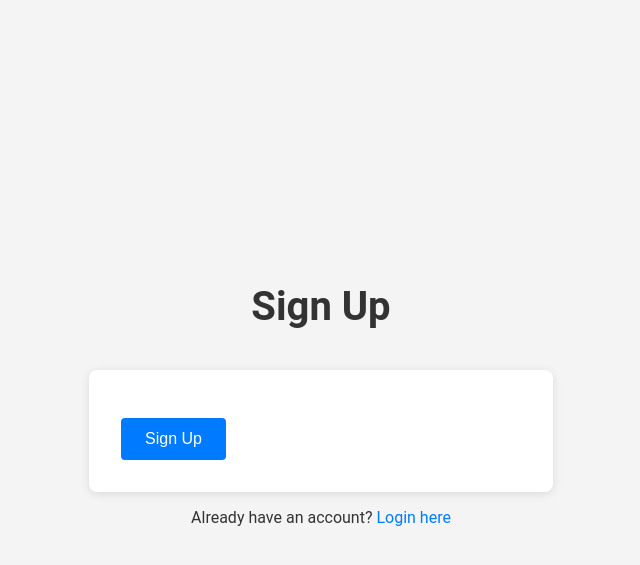
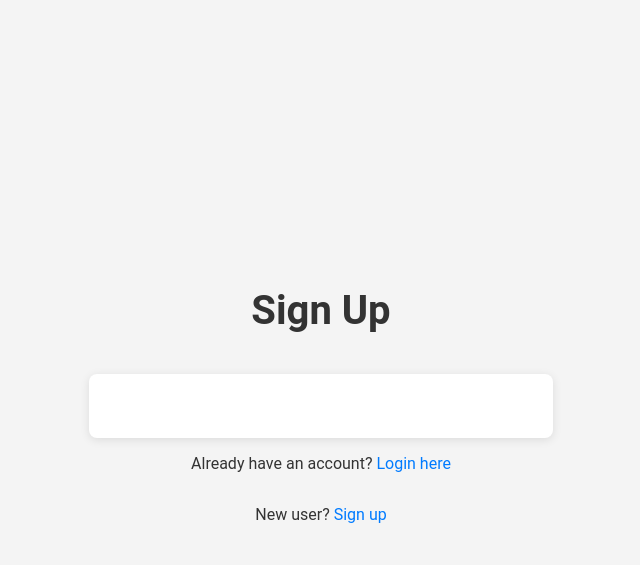
Before and after one commit to malayamanas/Interactive-Quiz-Application, a Django app: page / in a window 1280 px wide. Shown: the top 565 px of the page, without its empty margins (319-959 px from the left). Run offline with Django 5.2, Linux system fonts and the light colour scheme.

Commit message:
first css looks bad

```diff
--- a/interactive_quiz/templates/home.html
+++ b/interactive_quiz/templates/home.html
@@ -12,8 +12,8 @@
     <form method="post">
         {% csrf_token %}
         {{ form.as_p }}
-        <button type="submit">Sign Up</button>
     </form>
     <p>Already have an account? <a href="{% url 'quiz:login' %}">Login here</a></p>
+    <p>New user? <a href="{% url 'quiz:register' %}">Sign up</a></p>
 </body>
 </html>
```
